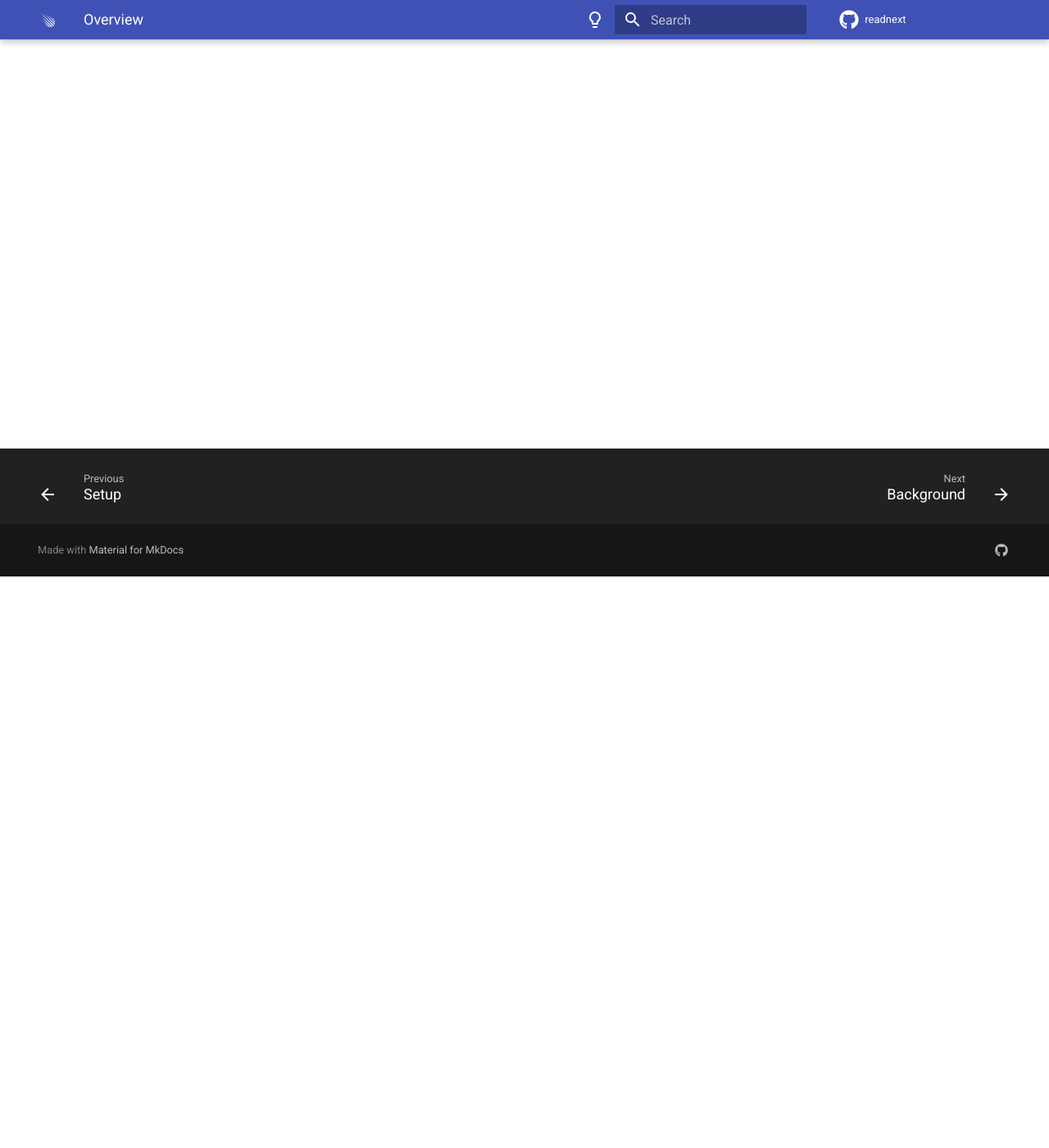
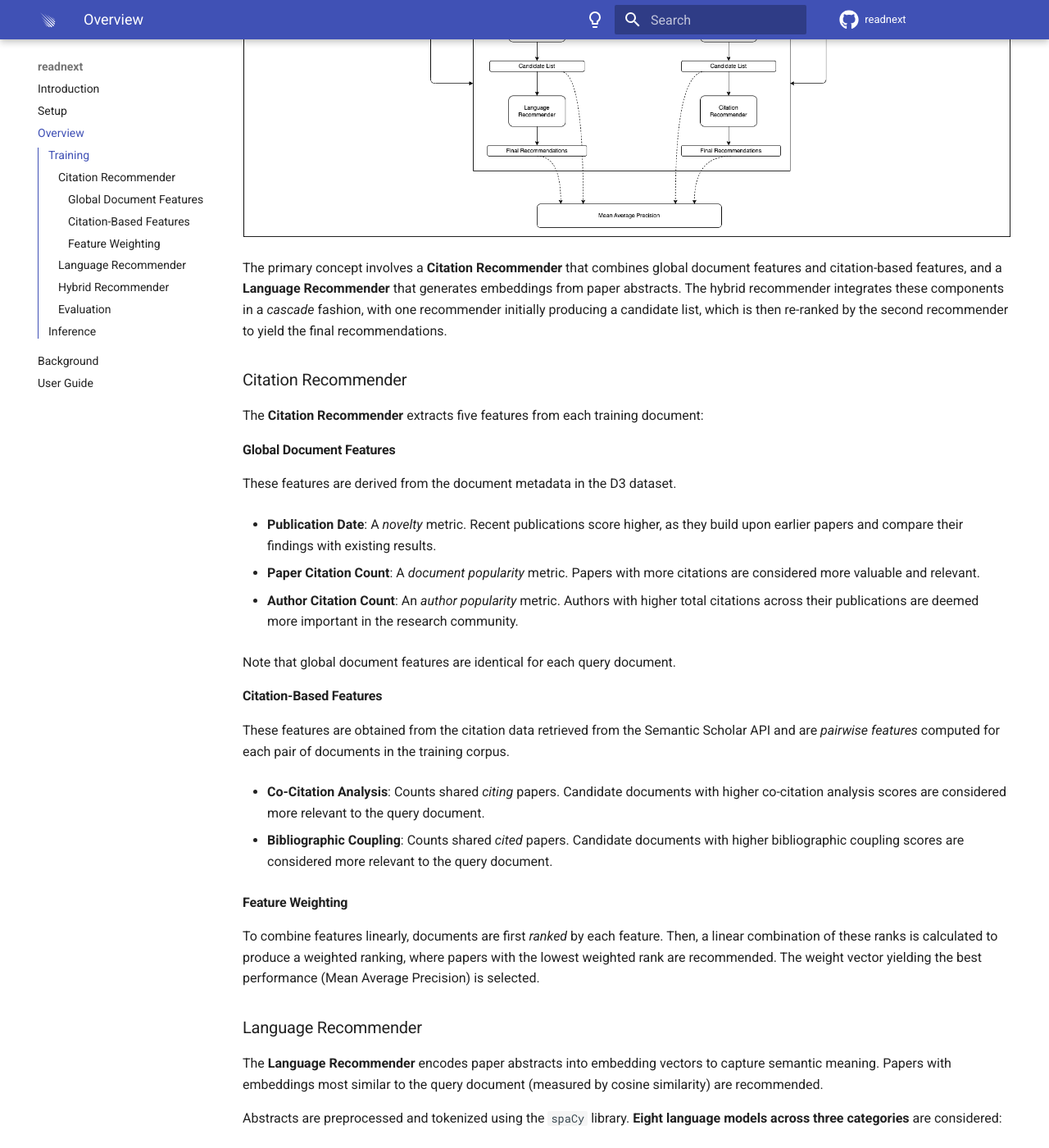
Before and after one commit to joel-beck/readnext, an MkDocs documentation site: the page built from docs/overview.md, in a window 1280 px wide and 1400 px high, scrolled down 697 px. Shown: the whole window at 82% size. Built offline with MkDocs 1.6.1 and Material for MkDocs 9.7.7, drawn with Linux system fonts in a browser that asks for light colours; comment, search, counter and statistics services are not loaded; some of the changed text lies outside the part shown.

Commit message:
completed readme, started overview documentation chapter

```diff
--- a/docs/overview.md
+++ b/docs/overview.md
@@ -1 +1,73 @@
 # Overview
+
+This chapter elucidates the hybrid recommender's recommendation process during training and inference phases.
+
+## Training
+
+The following diagram presents a high-level overview of the hybrid recommender system for papers in the training corpus:
+
+![Hybrid recommender system schematic](./assets/hybrid-architecture.png)
+
+The primary concept involves a **Citation Recommender** that combines global document features and citation-based features, and a **Language Recommender** that generates embeddings from paper abstracts.
+The hybrid recommender integrates these components in a *cascade* fashion, with one recommender initially producing a candidate list, which is then re-ranked by the second recommender to yield the final recommendations.
+
+### Citation Recommender
+
+The **Citation Recommender** extracts five features from each training document:
+
+#### Global Document Features
+
+These features are derived from the document metadata in the D3 dataset.
+
+- **Publication Date**:
+    A *novelty* metric. Recent publications score higher, as they build upon earlier papers and compare their findings with existing results.
+
+- **Paper Citation Count**:
+    A *document popularity* metric. Papers with more citations are considered more valuable and relevant.
+
+- **Author Citation Count**:
+    An *author popularity* metric. Authors with higher total citations across their publications are deemed more important in the research community.
+
+Note that global document features are identical for each query document.
+
+#### Citation-Based Features
+
+These features are obtained from the citation data retrieved from the Semantic Scholar API and are *pairwise features* computed for each pair of documents in the training corpus.
+
+- **Co-Citation Analysis**:
+    Counts shared *citing* papers. Candidate documents with higher co-citation analysis scores are considered more relevant to the query document.
+
+- **Bibliographic Coupling**:
+    Counts shared *cited* papers. Candidate documents with higher bibliographic coupling scores are considered more relevant to the query document.
+
+#### Feature Weighting
+
+To combine features linearly, documents are first *ranked* by each feature. Then, a linear combination of these ranks is calculated to produce a weighted ranking, where papers with the lowest weighted rank are recommended. The weight vector yielding the best performance (Mean Average Precision) is selected.
+
+### Language Recommender
+
+The **Language Recommender** encodes paper abstracts into embedding vectors to capture semantic meaning. Papers with embeddings most similar to the query document (measured by cosine similarity) are recommended.
+
+Abstracts are preprocessed and tokenized using the `spaCy` library. **Eight language models across three categories** are considered:
+
+1. **Keyword-based models**:
+    TF-IDF (implemented using `scikit-learn` library) and BM25.
+
+2. **Static embedding models**:
+    Word2Vec, fastText, and GloVe (all implemented using their `gensim` interface).
+
+3. **Contextual embedding models**:
+    BERT, SciBERT, and Longformer (all provided by the `transformers` library).
+
+All static and contextual embedding models are pre-trained on extensive text corpora.
+
+### Hybrid Recommender
+
+The hybrid recommender combines the citation recommender and the language recommender in a *cascade* fashion. Both component orders are considered, and evaluation scores are computed to determine the best component order and if the cascade approach improves performance.
+
+### Evaluation
+
+**Mean Average Precision (MAP)** is used as the evaluation metric, as it considers the order of recommendations, includes all items on the list, and works with binary labels. The MAP averages Average Precision (AP) scores across the entire corpus, enabling comparison between different recommender systems.
+
+
+## Inference
```
Also changed, not shown: README.md (+66 -0 lines), docs/assets/hybrid-architecture.png, 1 other file.
